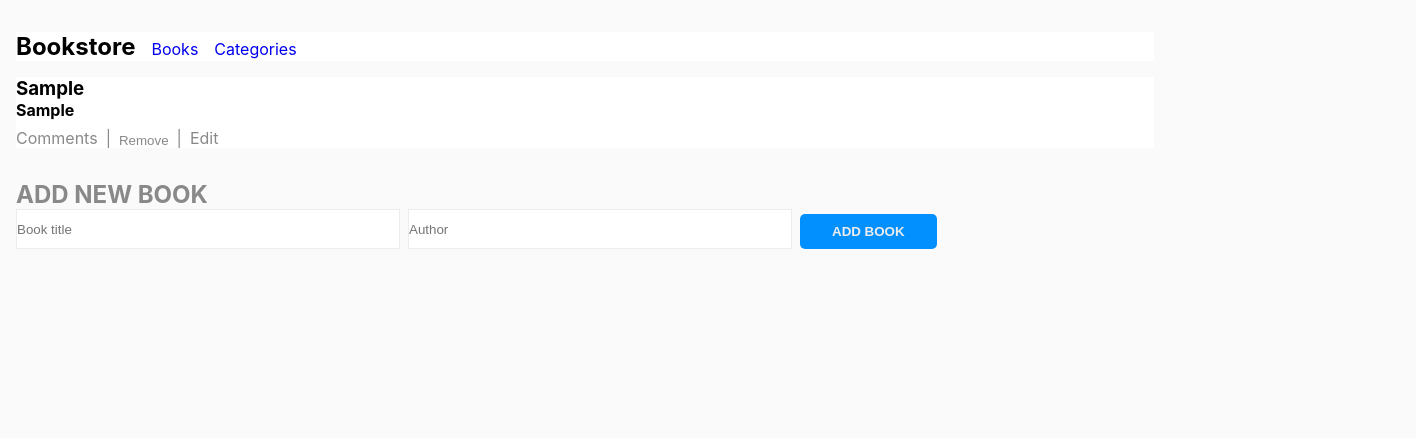
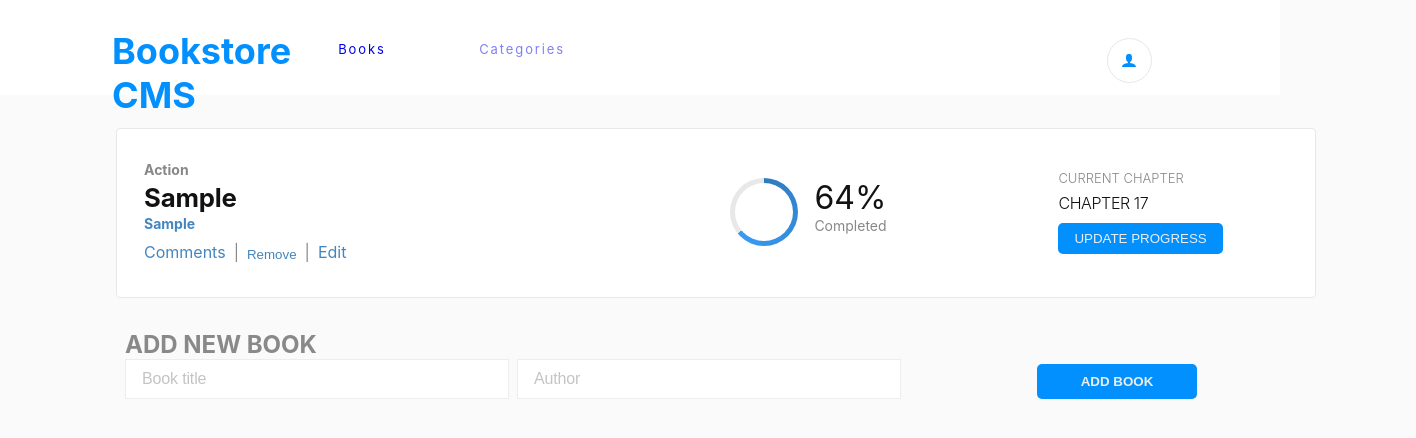
Before and after one commit to kalbek/bookstore, a React (Create React App) app: page / in a window 1280 px wide. Both pictures are taken after typing "Sample", "Sample" into the empty fields and a click on the button "ADD BOOK". Shown: the top 438 px of the page, 1416 px wide, since content can reach past the window. Built offline with nearby package versions, Linux system fonts and the light colour scheme; no server answers.

Commit message:
Add styles for bookstore.

```diff
--- a/package.json
+++ b/package.json
@@ -10,6 +10,7 @@
     "axios": "^1.4.0",
     "react": "^18.2.0",
     "react-dom": "^18.2.0",
+    "react-icons": "^4.8.0",
     "react-redux": "^8.0.5",
     "react-router-dom": "^6.11.1",
     "react-scripts": "5.0.1",
--- a/src/App.css
+++ b/src/App.css
@@ -16,6 +16,10 @@ nav * {
   text-decoration: none;
 }
 
+ul li {
+  list-style: none;
+}
+
 .menu {
   margin-top: 7px;
   gap: 1rem;
@@ -31,6 +35,19 @@ nav * {
   display: flex;
   flex-direction: column;
   align-items: flex-start;
+}
+
+.flex-column-start {
+  display: flex;
+  flex-direction: column;
+  align-items: flex-start;
+}
+
+.flex-spaced {
+  display: flex;
+  align-items: center;
+  width: 110%;
+  justify-content: space-between;
 }
 
 .books {
@@ -52,7 +69,16 @@ nav * {
 }
 
 .add-books {
-  margin-top: 2rem;
+  display: flex;
+  justify-content: center;
+  margin: 2rem 0 4rem -3rem;
+  width: 81%;
+}
+
+.add-btn {
+  margin-left: 8rem;
+  float: left;
+  width: 10rem;
 }
 
 input[type="text"] {
@@ -82,13 +108,26 @@ form button {
   border-radius: 5px;
 }
 
+.update-button {
+  cursor: pointer;
+  padding: 0.5rem 1rem;
+  background-color: #0290ff;
+  border: 0 solid #0290ff;
+  border-radius: 5px;
+}
+
 form button * {
   color: #ededed;
   font-weight: bold;
 }
 
+.update-button * {
+  color: #ededed;
+}
+
 .ptr {
   cursor: pointer;
+  color: #4386bf;
 }
 
 .ptr:hover {
@@ -102,3 +141,214 @@ form button * {
   align-items: center;
   height: 50vh;
 }
+
+.Bookstore-CMS {
+  margin: 0.375rem 2.938rem 0.125rem 0;
+  font-size: 1.5rem;
+  font-weight: bold;
+  font-stretch: normal;
+  font-style: normal;
+  line-height: normal;
+  letter-spacing: normal;
+  color: #0290ff;
+  width: auto;
+  float: left;
+}
+
+.BOOKS {
+  width: 3.688rem;
+  height: 1rem;
+  margin: 1.125rem 2.563rem 0.688rem 0;
+  font-size: 0.813rem;
+  font-weight: normal;
+  font-stretch: normal;
+  font-style: normal;
+  line-height: normal;
+  letter-spacing: 1.9px;
+  color: #121212;
+}
+
+.CATEGORIES {
+  width: 6.563rem;
+  height: 1rem;
+  margin: 1.125rem 41.5rem 0.688rem 2.563rem;
+  opacity: 0.5;
+  font-size: 0.813rem;
+  font-weight: normal;
+  font-stretch: normal;
+  font-style: normal;
+  line-height: normal;
+  letter-spacing: 1.9px;
+  color: #121212;
+}
+
+.pannel-bg {
+  width: 100vw;
+  height: 5.938rem;
+  margin: 0 0 2.375rem;
+  padding: 1.438rem 6.188rem 1.688rem 7rem;
+  background-color: #fff;
+  position: fixed;
+  margin-left: -1rem;
+  margin-top: -2rem;
+  z-index: 2;
+}
+
+.Lesson-Panel {
+  width: 75rem;
+  height: 10.625rem;
+  margin: 1rem 6.25rem 0;
+  padding: 2rem 9.188rem 1.625rem 1.688rem;
+  border-radius: 4px;
+  border: solid 1px #e8e8e8;
+  background-color: #fff;
+}
+
+.account {
+  position: absolute;
+  right: 10%;
+  top: 40%;
+  width: 2.813rem;
+  height: 2.813rem;
+  border: solid 1px #e8e8e8;
+  border-radius: 50%;
+  display: flex;
+  justify-content: center;
+  align-items: center;
+}
+
+.user {
+  color: #0290ff;
+  width: 1.063rem;
+  height: 1.063rem;
+}
+
+.books-container {
+  position: absolute;
+  margin-top: 5rem;
+  display: flex;
+  flex-direction: column;
+  align-items: center;
+}
+
+.book-body {
+  margin-bottom: -3rem;
+}
+
+.School-of {
+  width: 3.063rem;
+  height: 1.125rem;
+  margin: 0 2.438rem 0 0;
+  opacity: 0.5;
+  font-size: 0.875rem;
+  font-weight: bold;
+  font-stretch: normal;
+  font-style: normal;
+  line-height: normal;
+  letter-spacing: normal;
+  color: #121212;
+}
+
+.Title {
+  height: 1.813rem;
+  margin: 0.188rem 2.125rem 0 0;
+  font-size: 1.375rem;
+  font-weight: 100;
+  font-stretch: normal;
+  font-style: normal;
+  line-height: normal;
+  letter-spacing: -0.2px;
+  color: #121212;
+  width: auto;
+}
+
+.book-container {
+  width: 33vw;
+}
+
+.author {
+  width: auto;
+  height: 1.188rem;
+  margin: 0.25rem 0.875rem 0 0;
+  font-size: 0.875rem;
+  font-weight: 100;
+  font-stretch: normal;
+  font-style: normal;
+  line-height: normal;
+  letter-spacing: normal;
+  color: #4386bf;
+}
+
+.Current-Lesson {
+  width: 13.25rem;
+  height: 1.313rem;
+  margin: 0.438rem 0 0.25rem 0;
+  font-size: 1rem;
+  font-weight: 300;
+  font-stretch: normal;
+  font-style: normal;
+  line-height: normal;
+  letter-spacing: -0.4px;
+  color: #121212;
+}
+
+.Current-Chapter {
+  opacity: 0.5;
+  font-size: 0.813rem;
+  font-weight: 300;
+  font-stretch: normal;
+  font-style: normal;
+  line-height: normal;
+  letter-spacing: normal;
+  color: #121212;
+}
+
+.Oval-2 {
+  width: 4.25rem;
+  height: 4.25rem;
+  background:
+    linear-gradient(#fff, #fff) padding-box,
+    conic-gradient(#307bbe, #379cf6 230.4deg, #e8e8e8 230.4deg) border-box;
+  border: 5px solid transparent;
+  border-radius: 50%;
+}
+
+.percentage {
+  font-size: 2rem;
+  color: #121212;
+  margin: 0;
+  font-weight: normal;
+  font-stretch: normal;
+  font-style: normal;
+  line-height: normal;
+  letter-spacing: normal;
+}
+
+.gap1 {
+  gap: 1rem;
+}
+
+.Completed {
+  width: 5rem;
+  height: 1.125rem;
+  opacity: 0.5;
+  font-size: 0.875rem;
+  font-weight: normal;
+  font-stretch: normal;
+  font-style: normal;
+  line-height: normal;
+  letter-spacing: normal;
+  color: #121212;
+}
+
+input::placeholder {
+  margin: 0.438rem 10.438rem 0.25rem 0;
+  font-size: 1rem;
+  font-weight: normal;
+  font-stretch: normal;
+  font-style: normal;
+  line-height: normal;
+  letter-spacing: -0.15px;
+  padding-left: 1rem;
+  color: #c4c4c4;
+}
--- a/src/components/Navigation.jsx
+++ b/src/components/Navigation.jsx
@@ -1,18 +1,34 @@
 import { Link } from 'react-router-dom';
+import { ImUser } from 'react-icons/im';
 
 const Navigation = () => (
   <nav>
-    <div className="books flex">
-      <div>
-        <h1>Bookstore</h1>
+    <div className="flex pannel-bg">
+      <ul className="flex">
+        <li>
+          <div className="Bookstore-CMS">
+            <h1>Bookstore CMS</h1>
           </div>
-      <div className="menu flex">
+        </li>
+        <li>
+          <div className="BOOKS">
             <Link to="./">
               <div>Books</div>
             </Link>
+          </div>
+        </li>
+        <li>
+          <div className="CATEGORIES">
             <Link to="./Categories">
               <div>Categories</div>
             </Link>
+          </div>
+        </li>
+      </ul>
+      <div className="account">
+        <div className="user">
+          <ImUser />
+        </div>
       </div>
     </div>
   </nav>
--- a/src/components/pages/Books.jsx
+++ b/src/components/pages/Books.jsx
@@ -32,15 +32,15 @@ const Books = () => {
     dispatch(addBook(bookData));
     dispatch(setBookItems(bookData));
     setBooks({
-      ...books,
       title: '',
       author: '',
+      category: '',
     });
   };
 
   useEffect(() => {
     dispatch(getBookItems());
-  }, []);
+  }, [dispatch]);
 
   if (isLoading) {
     return (
@@ -54,9 +54,13 @@ const Books = () => {
 
   return (
     <>
+      <div className="books-container">
         {bookItems.map((book) => (
-        <div key={book.item_id} className="books flex-column">
-          <div className="title">
+          <div key={book.item_id} className="books flex-column Lesson-Panel">
+            <div className="flex-spaced">
+              <div className="book-container">
+                <div className="genre School-of ">Action</div>
+                <div className="Title">
                   <h3>{book.title}</h3>
                 </div>
                 <div className="author">
@@ -79,8 +83,26 @@ const Books = () => {
                   <div className="edit ptr">Edit</div>
                 </div>
               </div>
+              <div className="percentage-group">
+                <div className="flex gap1">
+                  <div className="Oval-2" />
+                  <div className="flex-column-start">
+                    <div className="percentage">64%</div>
+                    <div className="Completed">Completed</div>
+                  </div>
+                </div>
+              </div>
+              <div className="chapter-update">
+                <div className="Current-Chapter">CURRENT CHAPTER</div>
+                <div className="Current-Lesson">CHAPTER 17</div>
+                <button className="update-button" type="button">
+                  <p>UPDATE PROGRESS</p>
+                </button>
+              </div>
+            </div>
+          </div>
         ))}
-      <div className="add-books flex-column">
+        <div className="add-books flex-column-start ">
           <div className="title fade">
             <h2>ADD NEW BOOK</h2>
           </div>
@@ -102,10 +124,11 @@ const Books = () => {
               value={books.author}
               onChange={updateAuthor}
             />
-          <button type="button" onClick={handleSetBooks}>
+            <button type="button" className="add-btn" onClick={handleSetBooks}>
               <p>ADD BOOK</p>
             </button>
           </form>
+        </div>
       </div>
     </>
   );
--- a/src/index.css
+++ b/src/index.css
@@ -1,16 +1,18 @@
+@import url("https://fonts.googleapis.com/css2?family=Montserrat:wght@100;200;300;400;500;600;700;800;900&display=swap");
+
 body {
   margin: 0;
   font-family:
     -apple-system,
     BlinkMacSystemFont,
-    'Segoe UI',
-    'Roboto',
-    'Oxygen',
-    'Ubuntu',
-    'Cantarell',
-    'Fira Sans',
-    'Droid Sans',
-    'Helvetica Neue',
+    "Segoe UI",
+    "Roboto",
+    "Oxygen",
+    "Ubuntu",
+    "Cantarell",
+    "Fira Sans",
+    "Droid Sans",
+    "Helvetica Neue",
     sans-serif;
   -webkit-font-smoothing: antialiased;
   -moz-osx-font-smoothing: grayscale;
@@ -22,6 +24,6 @@ code {
     Menlo,
     Monaco,
     Consolas,
-    'Courier New',
+    "Courier New",
     monospace;
 }
```
Also changed, not shown: 1 other file (tests, documents, lock files or other folders). Lines whose indentation alone changed are shown as unchanged.
